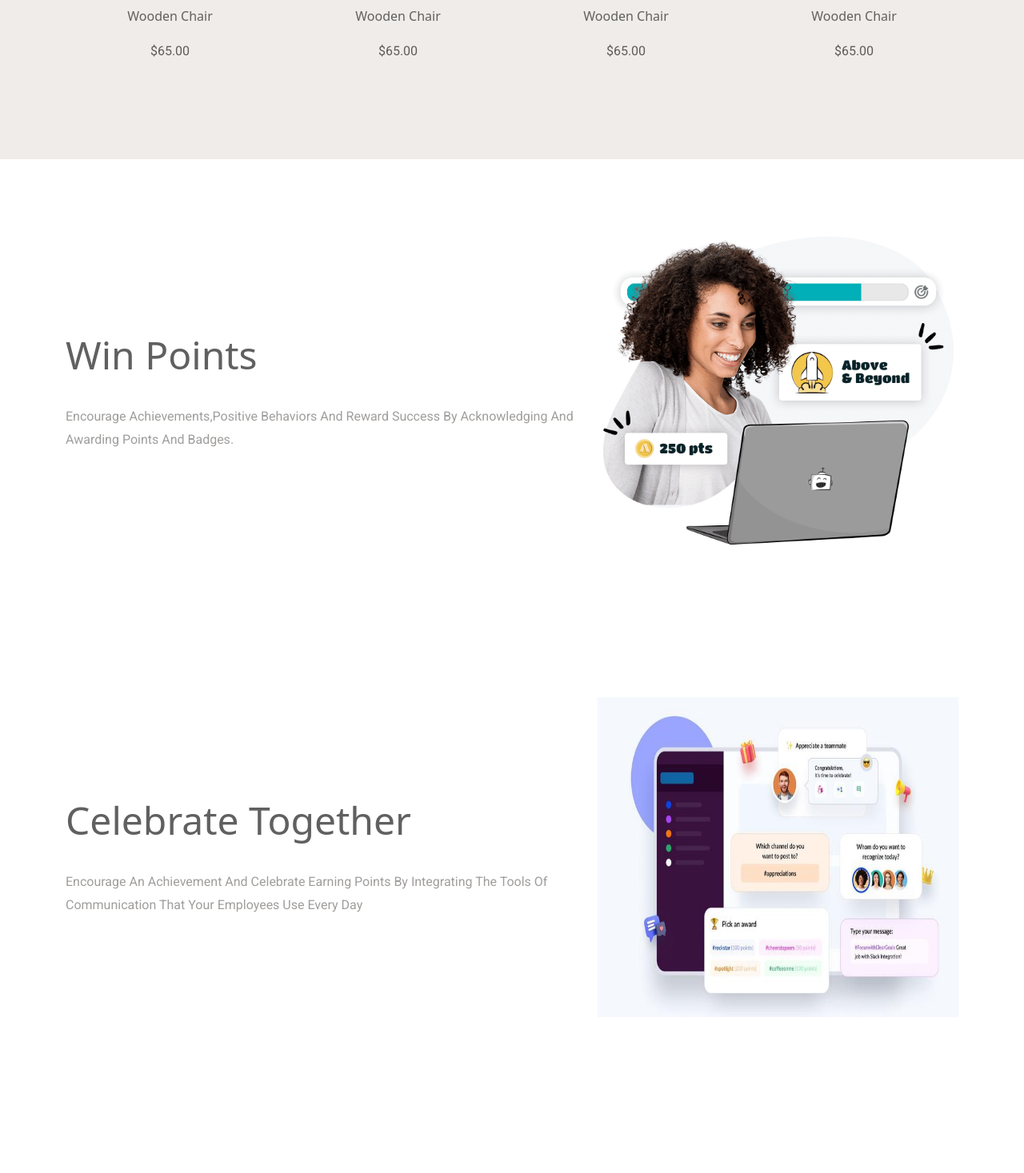
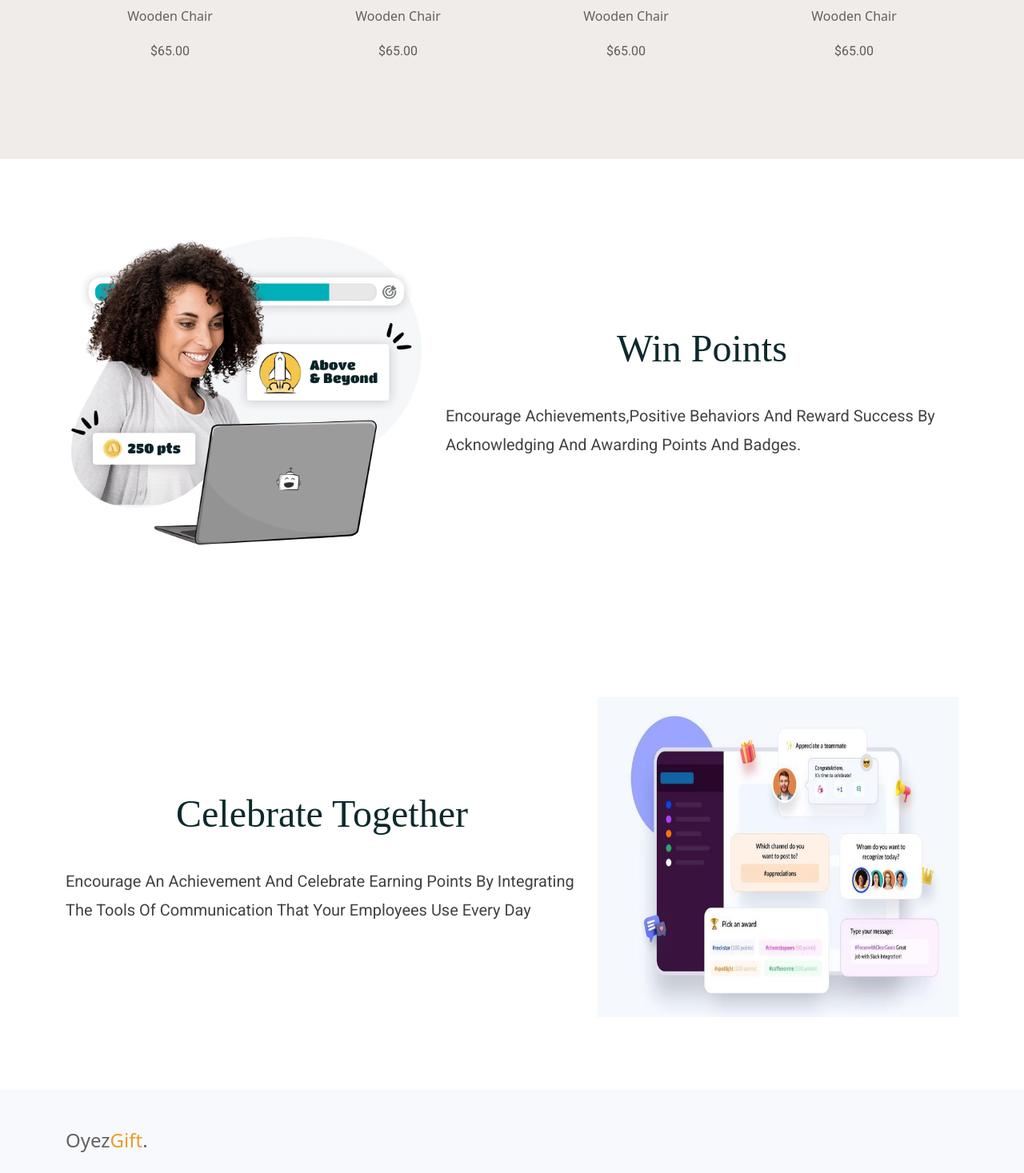
Before and after one commit to Nada-Badreddine/GamificationApp, a React (Create React App) app in the folder Frontend/: page / in a window 1280 px wide. Shown: the part 1330-2797 px from the top of the page at 80% size. Before the commit the page ends 2693 px from the top, so only its background shows below. Built offline with nearby package versions, Linux system fonts and the light colour scheme; sample sign-in values are in the browser's storage.

Commit message:
configurer home page

```diff
--- a/Frontend/src/components/FirstSection/FirstSection.jsx
+++ b/Frontend/src/components/FirstSection/FirstSection.jsx
@@ -17,7 +17,7 @@ const FirstSection = () => {
               <div className={classes.singleWelcomeHero}>
                 <div className={classes.welcomeHeroTxt}>
                   <h2>Engage, Recognize, Win a reward </h2>
-                  <p>
+                  <p style={{ color: 'grey' }}>
                     the satisfaction of our employees is a priority, with our
                     application we encourage their engagement with rewards of
                     their choice and make the reward experience enjoyable for
--- /dev/null
+++ b/Frontend/src/components/Footeer/Footeer.jsx
@@ -0,0 +1,23 @@
+import React from 'react';
+import classes from './Footeer.module.css';
+import Container from 'react-bootstrap/Container';
+
+const Footeer = () => {
+  return (
+    <div className={classes.body}>
+      <div className={classes.welcomeHero}>
+        <div className={classes.topArea}>
+          <Container>
+            <div className={classes.navbarHeader}>
+              <a className={classes.navbarBrand} href="/">
+                Oyez<span>Gift</span>.
+              </a>
+            </div>
+          </Container>
+        </div>
+      </div>
+    </div>
+  );
+};
+
+export default Footeer;
--- /dev/null
+++ b/Frontend/src/components/Footeer/Footeer.module.css
@@ -0,0 +1,42 @@
+*{
+    padding: 0;
+    margin: 0;
+}
+
+*{
+	-webkit-box-sizing:border-box;
+	-moz-box-sizing:border-box;
+	-o-box-sizing:border-box;
+	-ms-box-sizing:border-box;
+	box-sizing:border-box;
+}
+body{
+	font-family: 'Roboto', sans-serif;
+	font-size:16px;
+	color:#a09e9c;
+	background: #fff;
+    text-transform: capitalize;
+    max-width:1920px;
+    margin:0 auto;
+	overflow-x:hidden;
+}
+.welcomeHero {
+    position: relative;
+    z-index: 1;
+    background: #f8f9fd;
+}
+
+
+
+
+.navbarHeader a.navbarBrand,.navbarHeader a.navbarBrand:hover,.navbarHeader a.navbarBrand:focus {
+    display: inline-block;
+    color: #616060;
+    font-size: 24px;
+    font-weight: 500;
+    padding: 45px 0px;
+    text-transform:capitalize;
+}
+.navbarHeader a.navbarBrand span{display: inline-block;color:#e99c2e;text-transform:capitalize;}
+
+.wrap-sticky nav.navbar.bootsnav.sticked .navbarHeader a.navbarBrand,.wrap-sticky nav.navbar.bootsnav.sticked .navbarHeader a.navbarBrand:hover,.wrap-sticky nav.navbar.bootsnav.sticked .navbarHeader a.navbarBrand:focus {padding:30px 0px;}
--- a/Frontend/src/components/ThirdSection/ThirdSection.jsx
+++ b/Frontend/src/components/ThirdSection/ThirdSection.jsx
@@ -9,17 +9,6 @@ const ThirdSection = () => {
       <div className={classes.welcomeHero}>
         <Container>
           <Row>
-            <Col sm={7}>
-              <div className={classes.singleWelcomeHero}>
-                <div className={classes.welcomeHeroTxt}>
-                  <h2>Win Points </h2>
-                  <p>
-                    Encourage Achievements,Positive Behaviors And Reward Success
-                    By Acknowledging And Awarding Points And Badges.
-                  </p>
-                </div>
-              </div>
-            </Col>
             <Col sm={5}>
               <div className={classes.singleWelcomeHero}>
                 <div>
@@ -31,12 +20,23 @@ const ThirdSection = () => {
                 </div>
               </div>
             </Col>
+            <Col sm={7}>
+              <div className={classes.singleWelcomeHero}>
+                <div className={classes.welcomeHeroTxt}>
+                  <h2 className={classes.title}>Win Points </h2>
+                  <p>
+                    Encourage Achievements,Positive Behaviors And Reward Success
+                    By Acknowledging And Awarding Points And Badges.
+                  </p>
+                </div>
+              </div>
+            </Col>
           </Row>
           <Row>
             <Col sm={7}>
               <div className={classes.singleWelcomeHero}>
                 <div className={classes.welcomeHeroTxt}>
-                  <h2>Celebrate together </h2>
+                  <h2 className={classes.title}>Celebrate together </h2>
                   <p>
                     Encourage An Achievement And Celebrate Earning Points By
                     Integrating The Tools Of Communication That Your Employees
--- a/Frontend/src/components/ThirdSection/ThirdSection.module.css
+++ b/Frontend/src/components/ThirdSection/ThirdSection.module.css
@@ -42,8 +42,8 @@ h1,h2,h3,h4,h5,h6 {
 }
 p {
 	margin: 0;
-	color: #a09e9c;
-	font-size:16px;
+	color: #454141;
+	font-size:20px;
     line-height: 1.8;
     font-weight: 500;
     font-family: 'Roboto', sans-serif;
@@ -78,3 +78,13 @@ body{
 	-ms-box-sizing:border-box;
 	box-sizing:border-box;
 }
+
+
+.title{
+    font-family: 'Titan One',serif;
+    color: #0e292d !important;
+    font-size: 3.4rem;
+    line-height: 3.8rem;
+    margin-bottom: 1rem;
+    text-align: center;
+}
--- a/Frontend/src/pages/Home.jsx
+++ b/Frontend/src/pages/Home.jsx
@@ -1,10 +1,10 @@
 import React from 'react';
-import Header from '../components/Header';
 import Box from '@mui/material/Box';
 import FirstSection from '../components/FirstSection/FirstSection';
 import SecondSection from '../components/SecondSection/SecondSection';
 import ThirdSection from '../components/ThirdSection/ThirdSection';
 import NavSection from '../components/NavSection/NavSection';
+import Footeer from '../components/Footeer/Footeer';
 function Home() {
   return (
     <Box backgroundColor="#efece9">
@@ -12,6 +12,7 @@ function Home() {
       <FirstSection />
       <SecondSection />
       <ThirdSection />
+      <Footeer />
     </Box>
   );
 }
```
